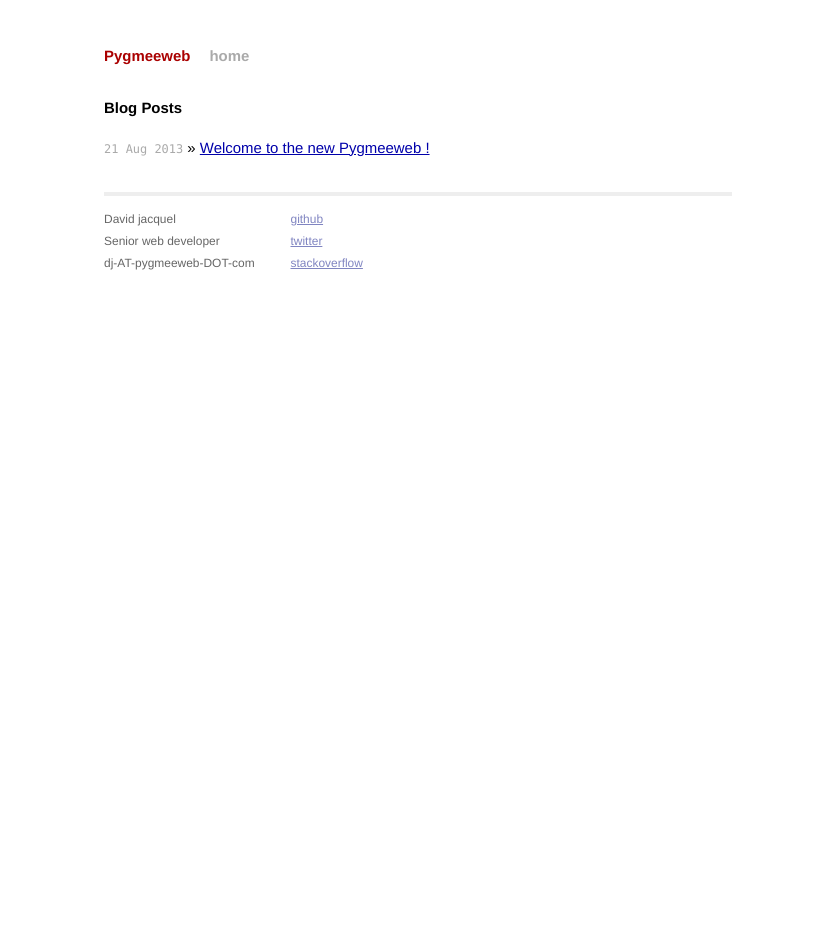
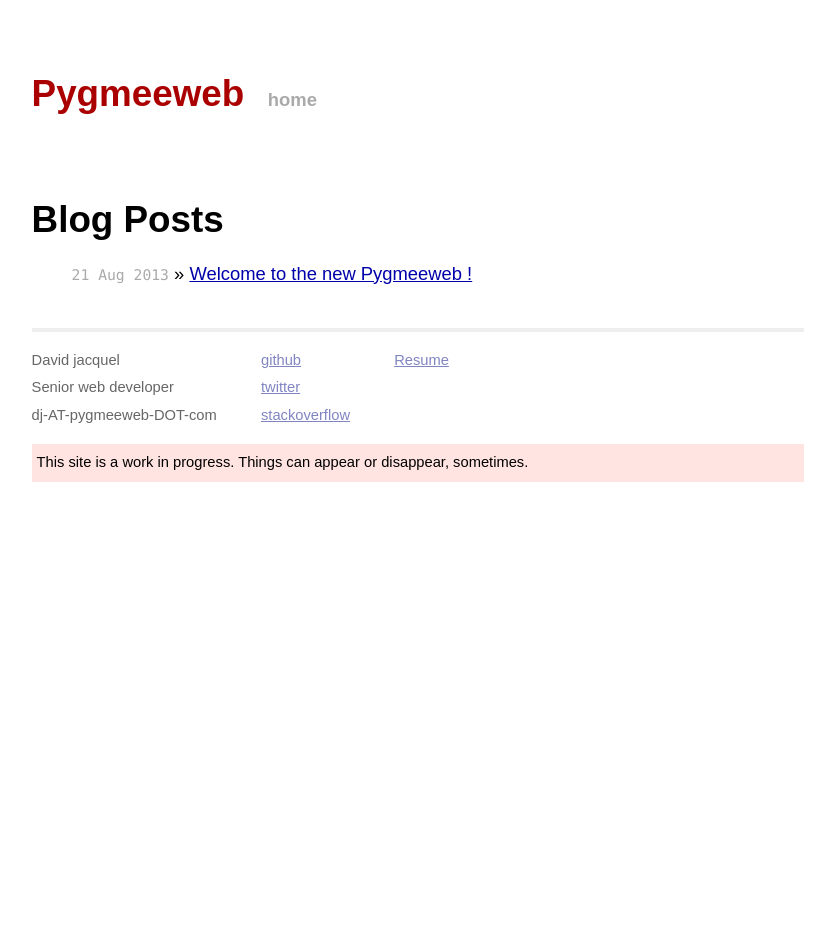
Before and after one commit to djacquel/pygmeeweb.com, a Jekyll site: the page built from index.html, in a window 1280 px wide. Shown: the whole page, without its empty margins (222-1057 px from the left). Built offline with Jekyll 4.4.1, drawn with Linux system fonts in a browser that asks for light colours; Markdown is read by kramdown in place of the engine named in the settings; after the commit the page ends 900 px from its top, so only the background shows below that.

Commit message:
some typo and twix

```diff
--- a/_config.yml
+++ b/_config.yml
@@ -1,3 +1,4 @@
 name: Pygmeeweb
 markdown: redcarpet
 pygments: true
+relative_permalinks: false
--- a/_layouts/default.html
+++ b/_layouts/default.html
@@ -3,7 +3,7 @@
     <head>
         <meta charset="utf-8">
         <meta http-equiv="X-UA-Compatible" content="IE=edge,chrome=1">
-        <title>{{ page.title }}</title>
+        <title>{{ site.name }} - {{ page.title }}</title>
         <meta name="viewport" content="width=device-width">
 
         <!-- syntax highlighting CSS -->
@@ -14,9 +14,10 @@
 
     </head>
     <body>
+        <div class="container">
 
-        <div class="container">
           <div class="site">
+
             <div class="header">
               <h1 class="title"><a href="/">{{ site.name }}</a></h1>
               <a class="extra" href="/">home</a>
@@ -39,9 +40,29 @@
                   <a href="http://stackoverflow.com/users/1548376/david-jacquel">stackoverflow</a>
                 </p>
               </div>
+              <div class="contact">
+                <p>
+                  <a href="/resume/">Resume</a>
+                </p>
+              </div>
             </div>
+
+            <div class="warning">
+              This site is a work in progress. Things can appear or disappear, sometimes.
+            </div>
+
           </div>
         </div> <!-- /container -->
+        <script type="text/javascript">
+        var _gaq = _gaq || [];
+        _gaq.push(['_setAccount', 'UA-157621-1']);
+        _gaq.push(['_trackPageview']);
 
+        (function() {
+          var ga = document.createElement('script'); ga.type = 'text/javascript'; ga.async = true;
+          ga.src = ('https:' == document.location.protocol ? 'https://ssl' : 'http://www') + '.google-analytics.com/ga.js';
+          (document.getElementsByTagName('head')[0] || document.getElementsByTagName('body')[0]).appendChild(ga);
+        })();
+        </script>
     </body>
 </html>
--- a/css/main.css
+++ b/css/main.css
@@ -5,25 +5,23 @@
 /*****************************************************************************/
 
 /* Global Reset */
-* {
-  margin: 0;
-  padding: 0;
-}
 
-html, body { height: 100%; }
+
+html, body {  }
 
 body {
   background-color: #FFF;
-  font: 13.34px Helvetica, Arial, sans-serif;
-  font-size: small;
+  font: 16px Arial, sans-serif;
   text-align: center;
+
+  margin: 0;
 }
 
 h1, h2, h3, h4, h5, h6 {
-  font-size: 100%; }
+   }
 
-h1 { margin-bottom: 1em; }
-p { margin: 1em 0; }
+h1 {  }
+p {  }
 
 a         { color: #00a; }
 a:hover   { color: #000; }
@@ -158,3 +156,20 @@
 .post pre.terminal code {
   background-color: #333;
 }
+
+.warning{
+  background: MistyRose;
+  padding: 5px;
+  font-size: 0.8em;
+}
+
+
+.resume h2 { font-size:131%; }
+.resume h3 {
+  border-bottom:1px solid #f55825;
+  font-size:123.1%;
+}
+.resume h4 { font-size:116%; }
+.resume ul ul { list-style:none; }
+.resume ul ul li { list-style:none; }
+.resume ul ul li:before { content:"\2023 \0020"; }
--- a/index.html
+++ b/index.html
@@ -1,6 +1,6 @@
 ---
 layout: default
-title: Your New Jekyll Site
+title: Home
 ---
 
 <div id="home">
```
